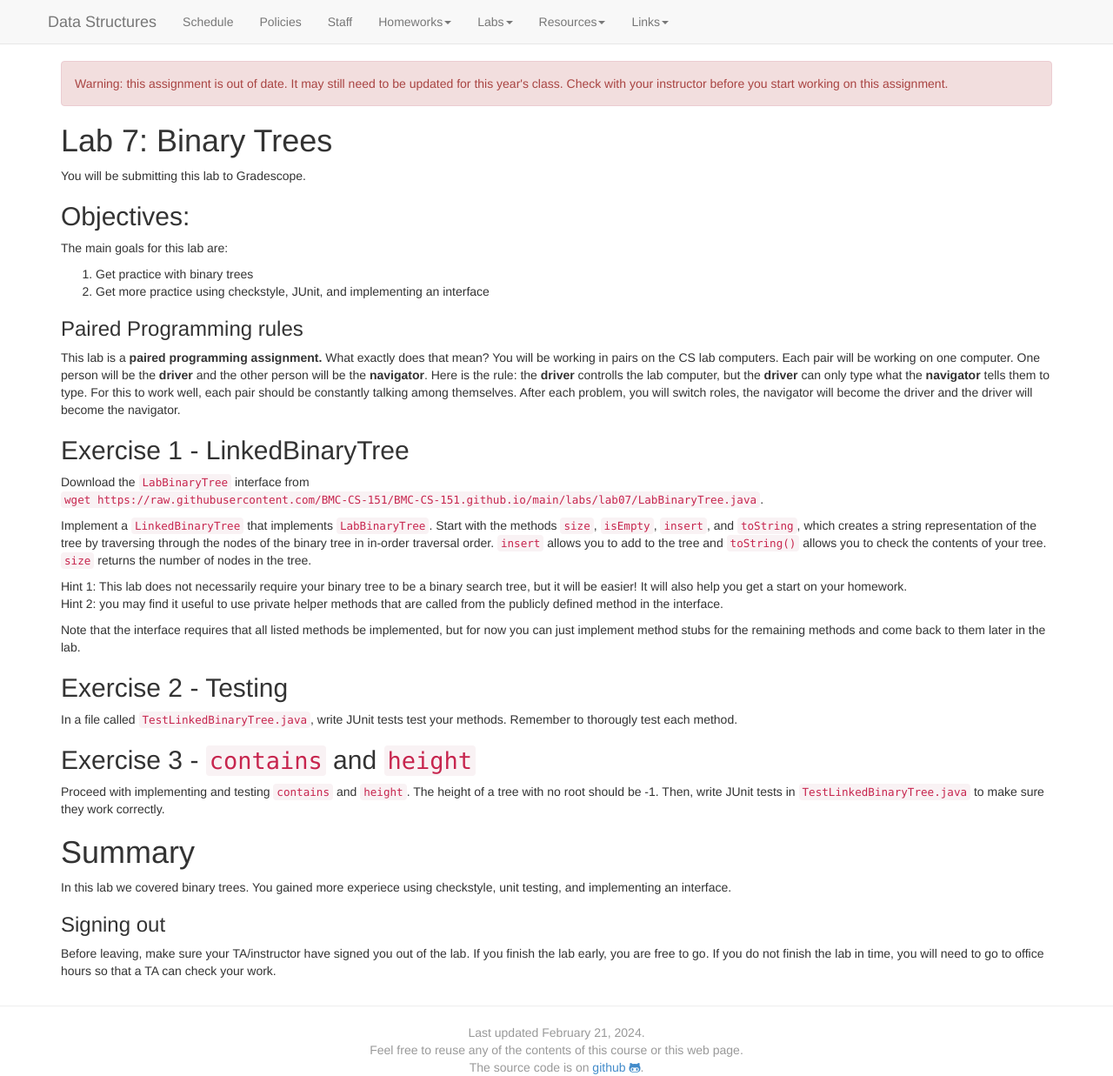
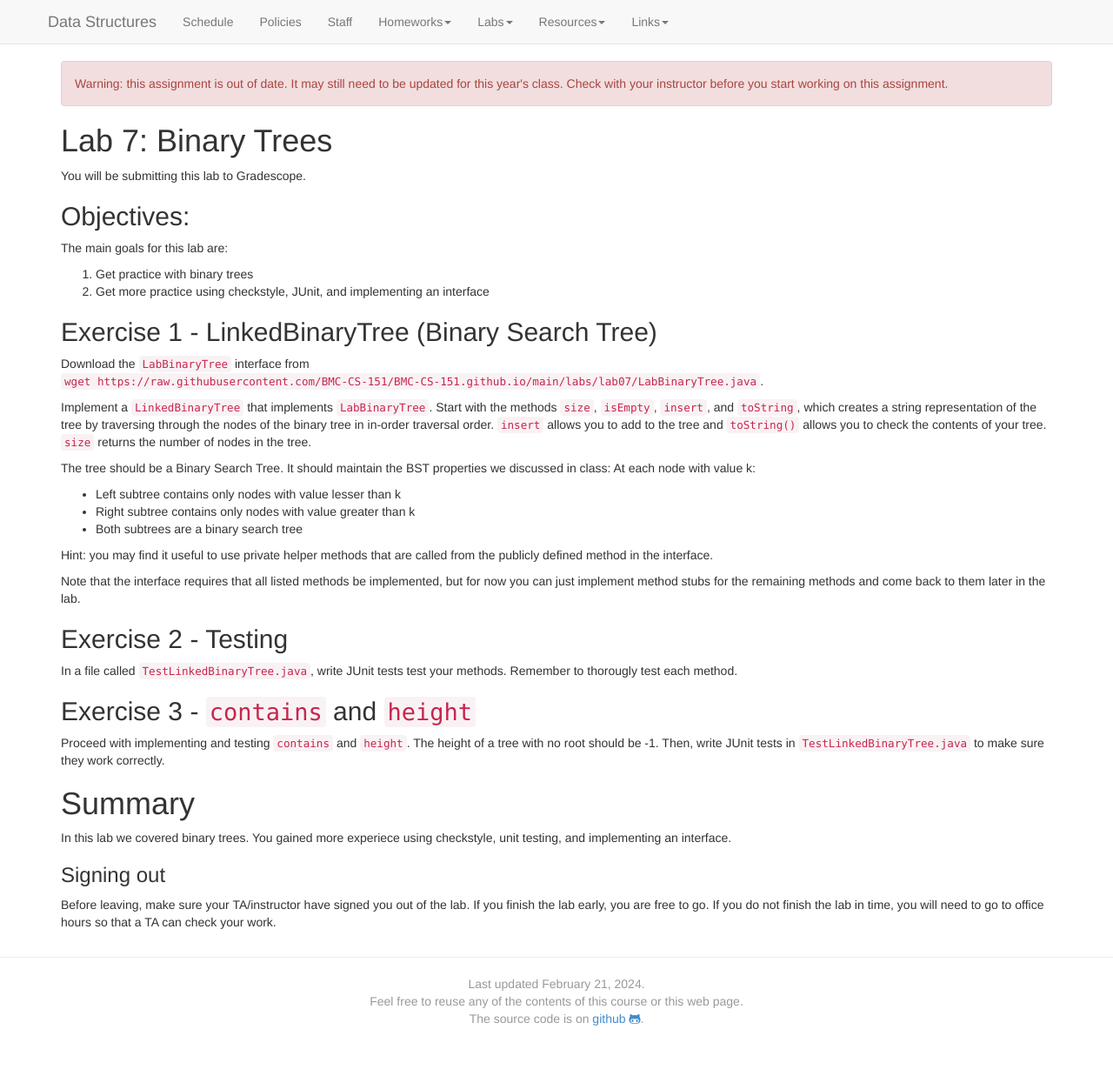
Before and after one commit to kalte0/BMC-CS-151.github.io, a Jekyll site: the page built from labs/Lab07.md, in a window 1280 px wide and 1237 px high. Shown: the whole window at 87% size. Built offline with Jekyll 4.4.1, drawn with Linux system fonts in a browser that asks for light colours; nearby versions of some CDN libraries.

Commit message:
Update Lab07.md

```diff
--- a/labs/Lab07.md
+++ b/labs/Lab07.md
@@ -57,16 +57,7 @@ The main goals for this lab are:
 1. Get practice with binary trees
 1. Get more practice using checkstyle, JUnit, and implementing an interface
 
-
-### Paired Programming rules
-This lab is a **paired programming assignment.** What exactly does that mean?
-You will be working in pairs on the CS lab computers. Each pair will be working on one computer. One person will be the **driver** and the other person
- will be the **navigator**. Here is the rule: the **driver** controlls the lab computer, but the **driver** can only type what the **navigator** tells
-them to type. For this to work well, each pair should be constantly talking
-among themselves. After each problem, you will switch roles, the navigator will become the driver and the driver will become the navigator.
-
-
-## Exercise 1 - LinkedBinaryTree
+## Exercise 1 - LinkedBinaryTree (Binary Search Tree)
 
 Download the `LabBinaryTree` interface from
 `wget https://raw.githubusercontent.com/BMC-CS-151/BMC-CS-151.github.io/main/labs/lab07/LabBinaryTree.java`.
@@ -80,9 +71,13 @@ of the binary tree in in-order traversal order.
 you to check the contents of your tree.
 `size` returns the number of nodes in the tree.
 
-Hint 1: This lab does not necessarily require your binary tree to be a binary search tree, but it will be easier! It will also help you get a start on your homework.
-Hint 2: you may find it useful to use private helper methods that are called from the publicly defined method in the interface.
+The tree should be a Binary Search Tree. It should maintain the BST properties we discussed in class:
+At each node with value k:
+- Left subtree contains only nodes with value lesser than k
+- Right subtree contains only nodes with value greater than k
+- Both subtrees are a binary search tree
 
+Hint: you may find it useful to use private helper methods that are called from the publicly defined method in the interface.
 
 Note that the interface requires that all listed methods be
 implemented, but for now you can just implement method stubs for
```
